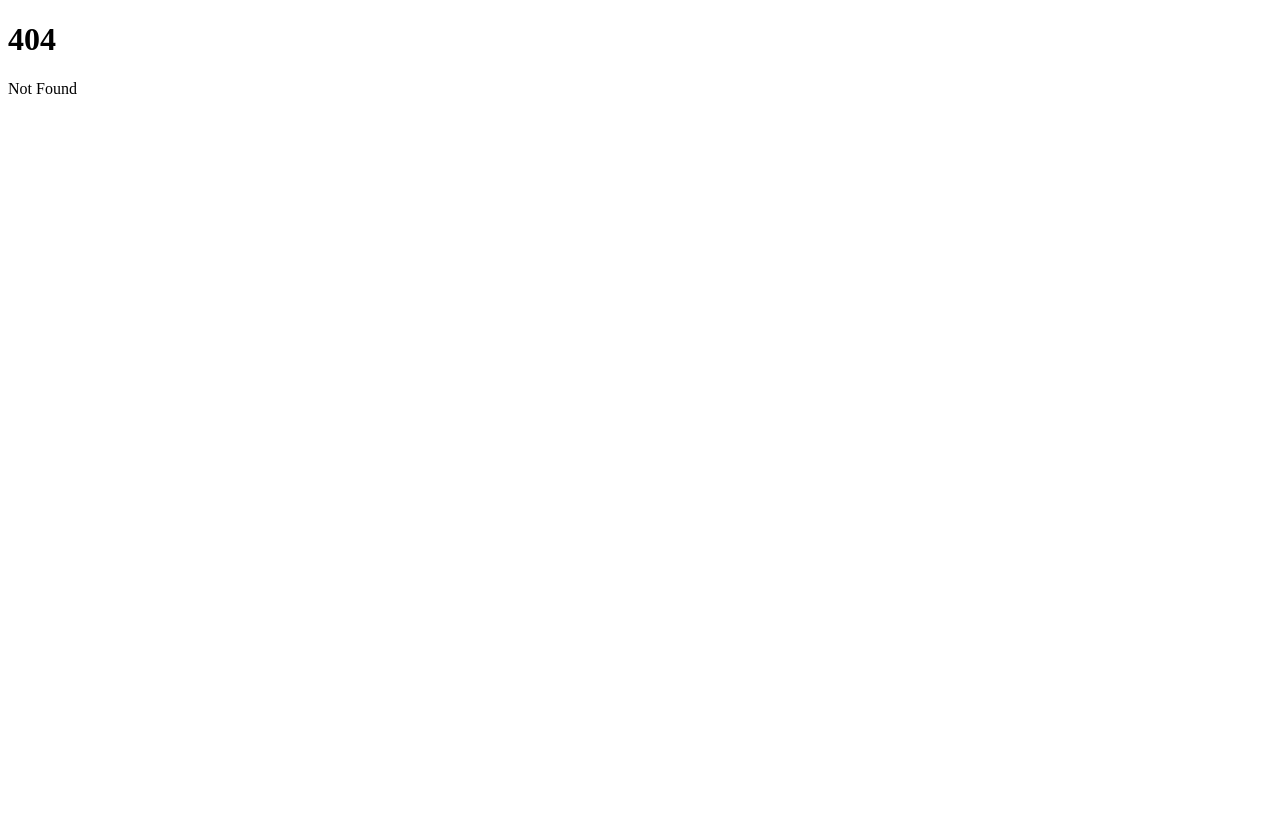
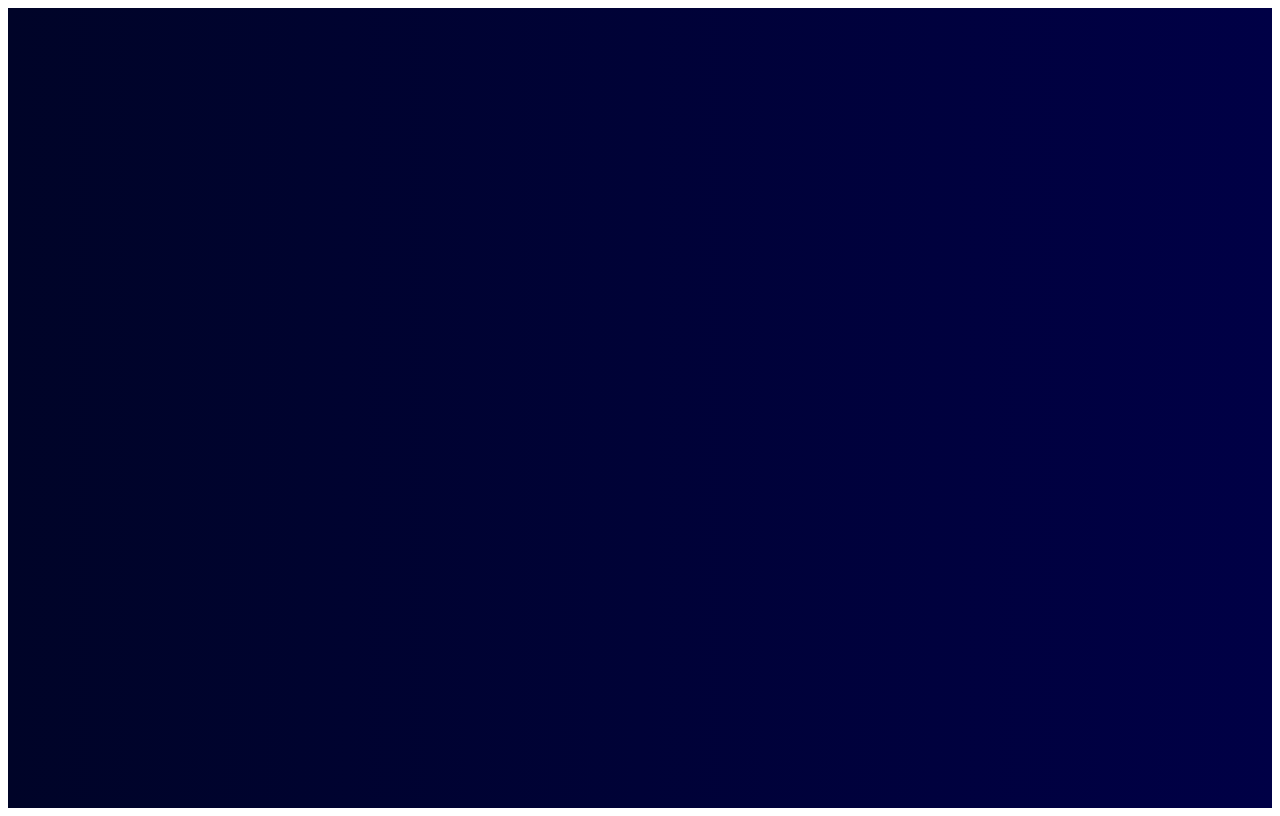
Before and after one commit to divenire05/SvelteKit-FullStack-CRUD-App, a SvelteKit app: page /dashboard in a window 1280 px wide. Before the commit this address had no page. Built offline with nearby package versions, Linux system fonts and the light colour scheme.

Commit message:
creating layout

```diff
--- /dev/null
+++ b/src/routes/+layout.svelte
@@ -0,0 +1,14 @@
+<div class="mainContainer">
+    <slot/>
+</div>
+
+<style>
+    .mainContainer {
+        min-height: 100vh;
+        background: linear-gradient(to right, #000428, #000046);
+        color: white;
+        position: relative;
+        display: flex;
+        flex-direction: column;
+    }
+</style>
```
Also changed, not shown: src/components/Authenticate.svelte (added), src/routes/dashboard/+page.svelte (added).
